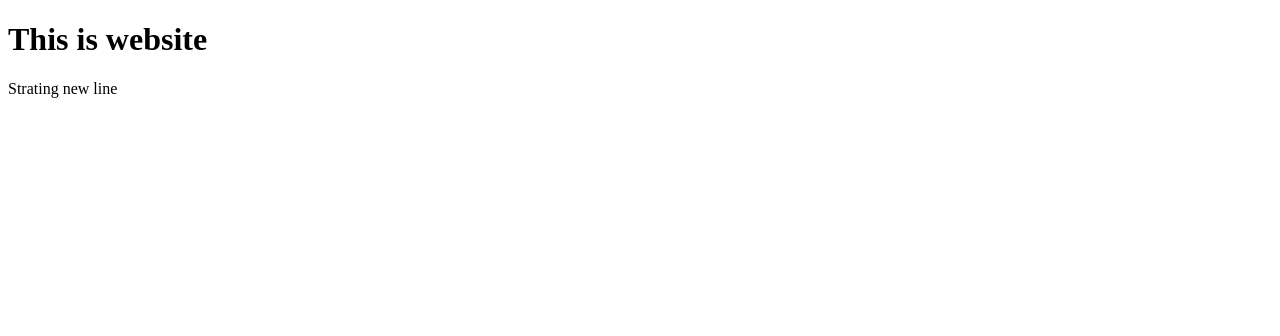
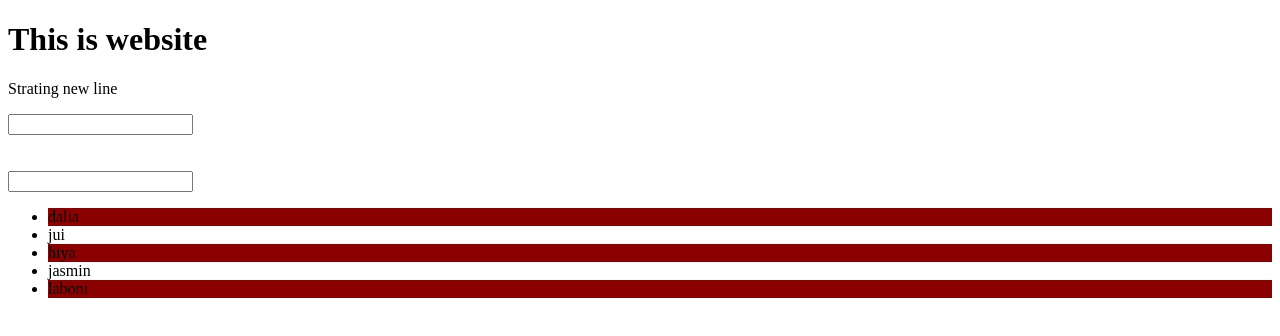
Before and after one commit to Asraful71/start, a plain HTML site: page index.html in a window 1280 px wide. Drawn offline with Linux system fonts and the light colour scheme.

Commit message:
Done some css

```diff
--- a/index.html
+++ b/index.html
@@ -5,10 +5,39 @@
     <meta http-equiv="X-UA-Compatible" content="IE=edge">
     <meta name="viewport" content="width=device-width, initial-scale=1.0">
     <title>Document</title>
+    <style>
+        input:focus{
+            font-size: x-large;
+            font-weight: 800;
+            color: darkgreen;
+
+        }
+        li:last-child{
+            background-color: darkslategrey;
+        }
+        li:nth-child(2n+1){
+            background-color: darkred;
+
+        }
+
+
+    </style>
 </head>
 <body>
     <h1>This is website</h1>
     <p>Strating new line</p>
+    <input name="email" type="text">
+    <br>
+    <br>
+    <br>
+    <input name="passward" type="text">
+    <ul>
+        <li>dalia</li>
+        <li>jui</li>
+        <li>hiya</li>
+        <li>jasmin</li>
+        <li>laboni</li>
+    </ul>
 
 </body>
 </html>
```
